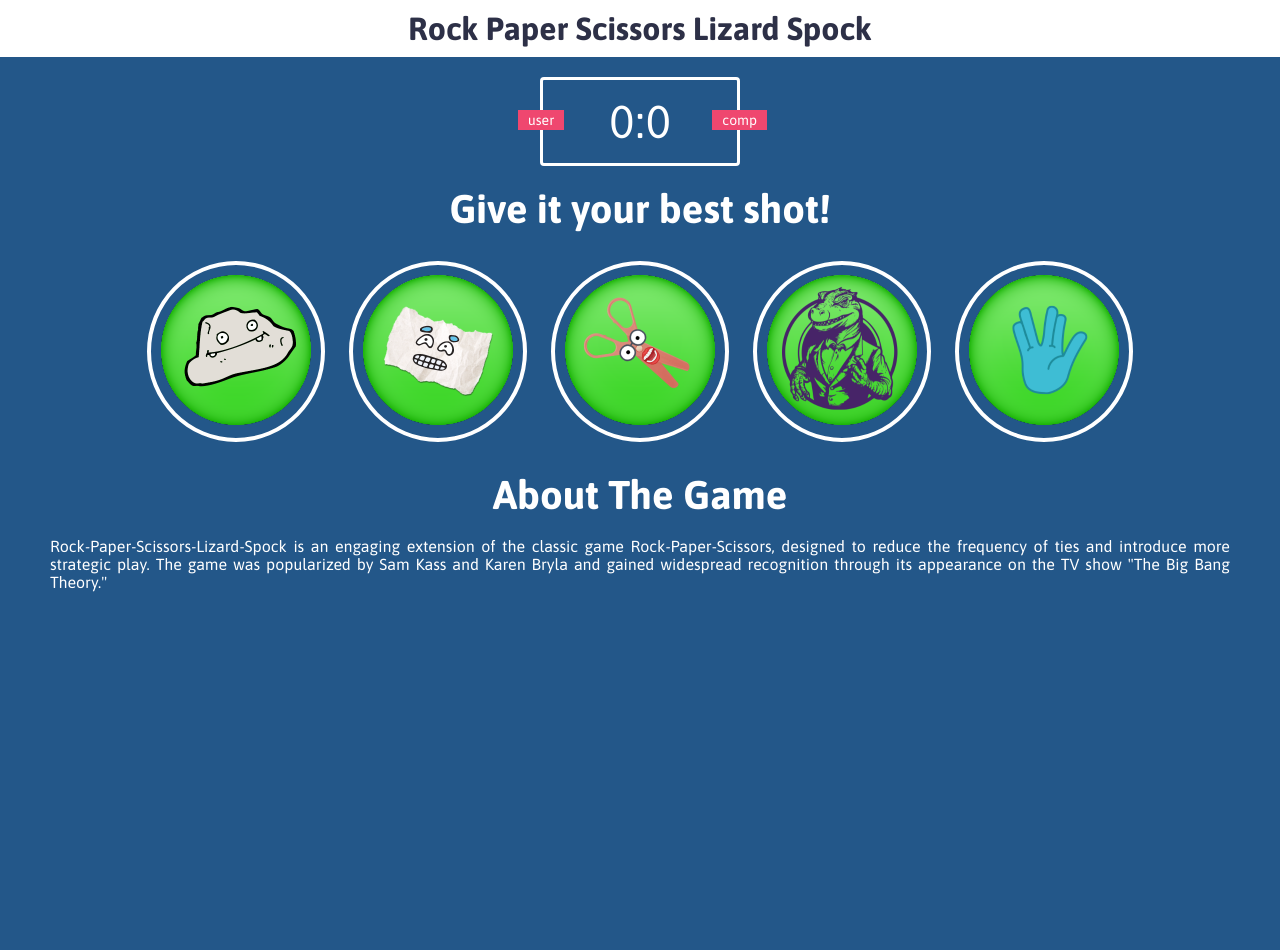
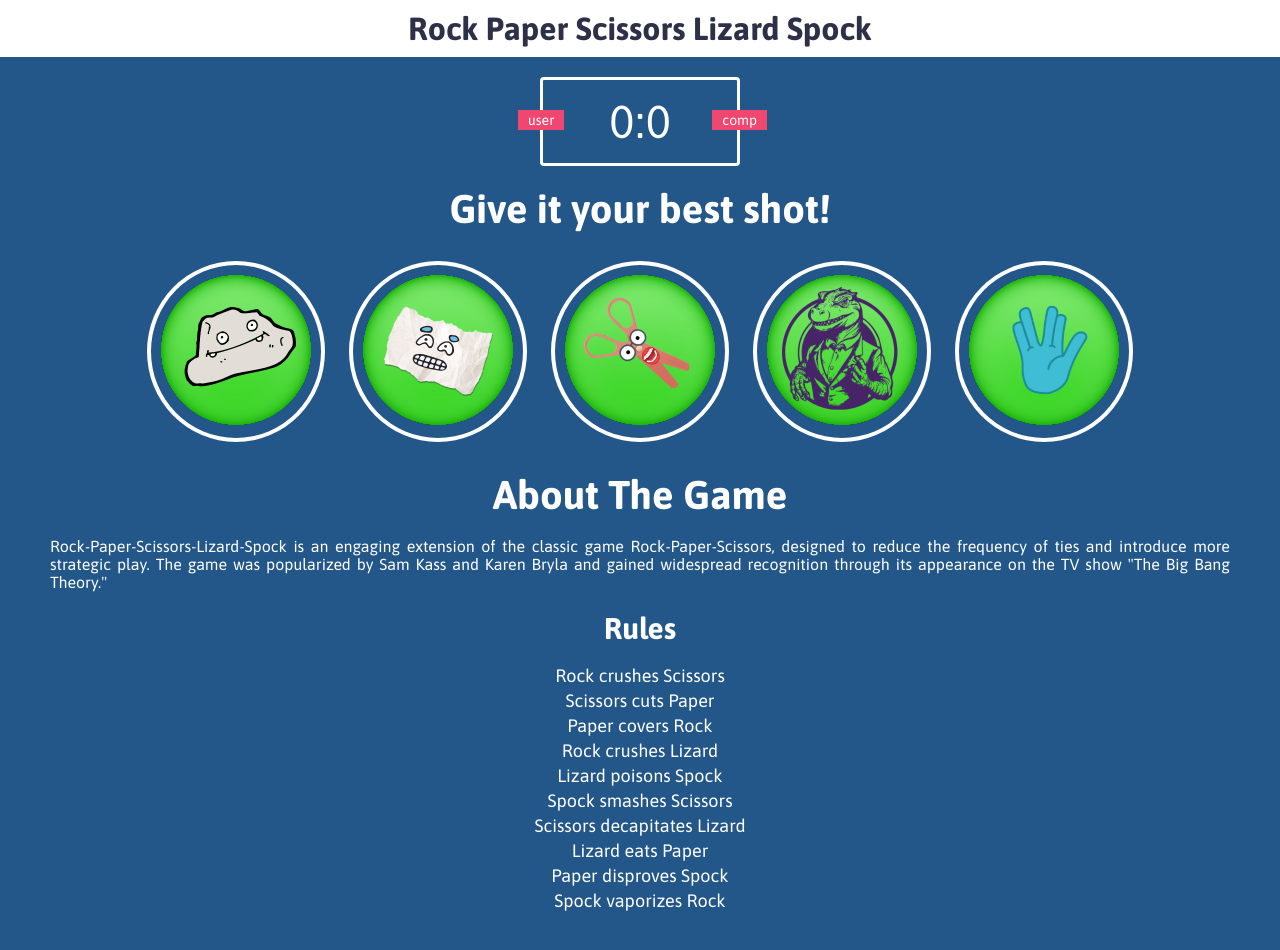
Before and after one commit to MaejorS/memorygame, a plain HTML site: page index.html in a window 1280 px wide. Before the commit the page ends 800 px from the top, so only its background shows below. Drawn offline with Linux system fonts and the light colour scheme.

Commit message:
adding rules section to html and styling to rules in css

```diff
--- a/assets/css/style.css
+++ b/assets/css/style.css
@@ -107,6 +107,21 @@ header > h1 {
     color: white;
 }
 
+#hype-message > h2 {
+    text-align: center;
+    color: white;
+    font-weight: bold;
+    font-size: 30px;
+    padding-bottom: 20px;
+}
+
+#hype-message > ul {
+    text-align: center;
+    color: white;
+    font-size: 18px;
+    padding-bottom: 4px;
+}
+
 #play-again-button {
     text-align: center;
     color: darkslategray;
--- a/index.html
+++ b/index.html
@@ -50,6 +50,17 @@
     <div id="hype-message">
         <h1>About The Game</h1>
         <p >Rock-Paper-Scissors-Lizard-Spock is an engaging extension of the classic game Rock-Paper-Scissors, designed to reduce the frequency of ties and introduce more strategic play. The game was popularized by Sam Kass and Karen Bryla and gained widespread recognition through its appearance on the TV show "The Big Bang Theory."</p>
+        <h2>Rules</h2>
+            <ul>Rock crushes Scissors</ul>
+            <ul>Scissors cuts Paper</ul>
+            <ul>Paper covers Rock</ul>
+            <ul>Rock crushes Lizard</ul>
+            <ul>Lizard poisons Spock</ul>
+            <ul>Spock smashes Scissors</ul>
+            <ul>Scissors decapitates Lizard</ul>
+            <ul>Lizard eats Paper</ul>
+            <ul>Paper disproves Spock</ul>
+            <ul>Spock vaporizes Rock</ul>
     </div>
 
         <div class="gameoverbutton">
```
